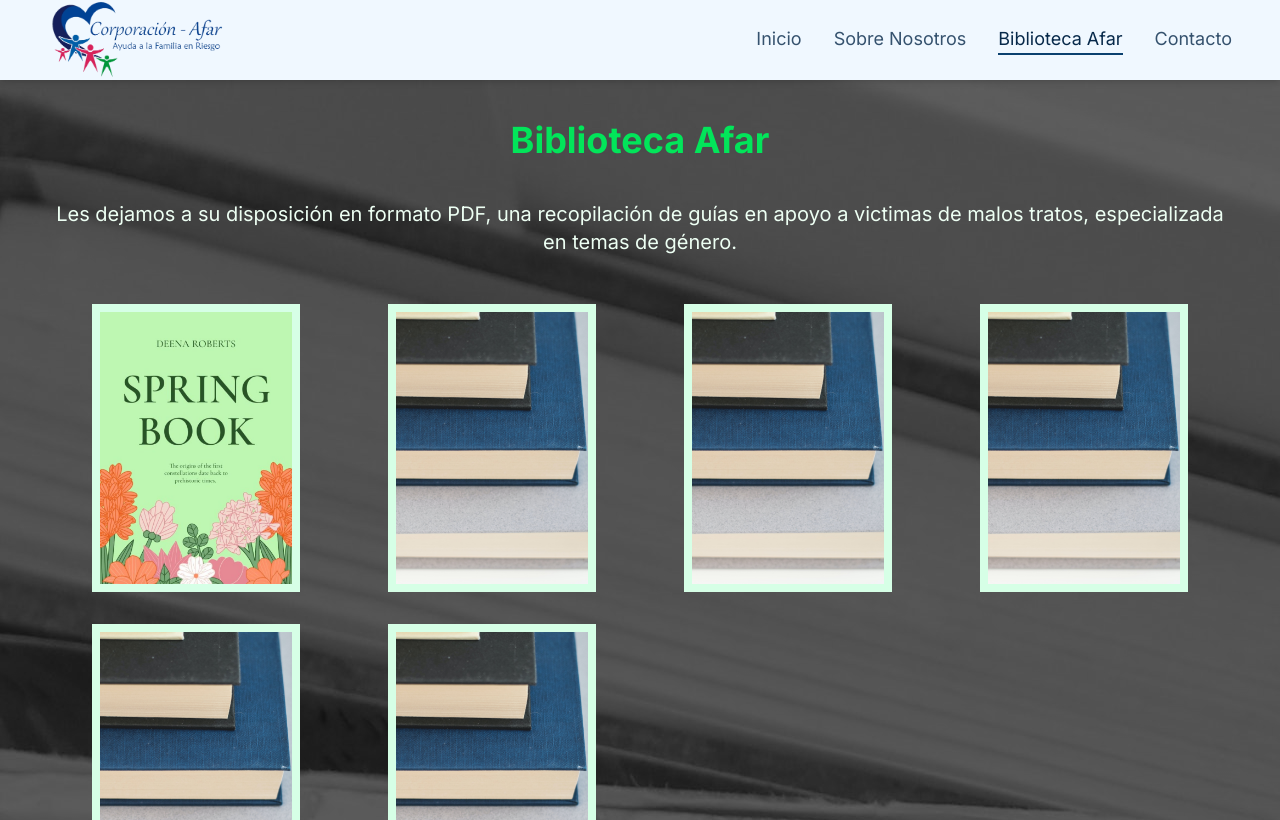
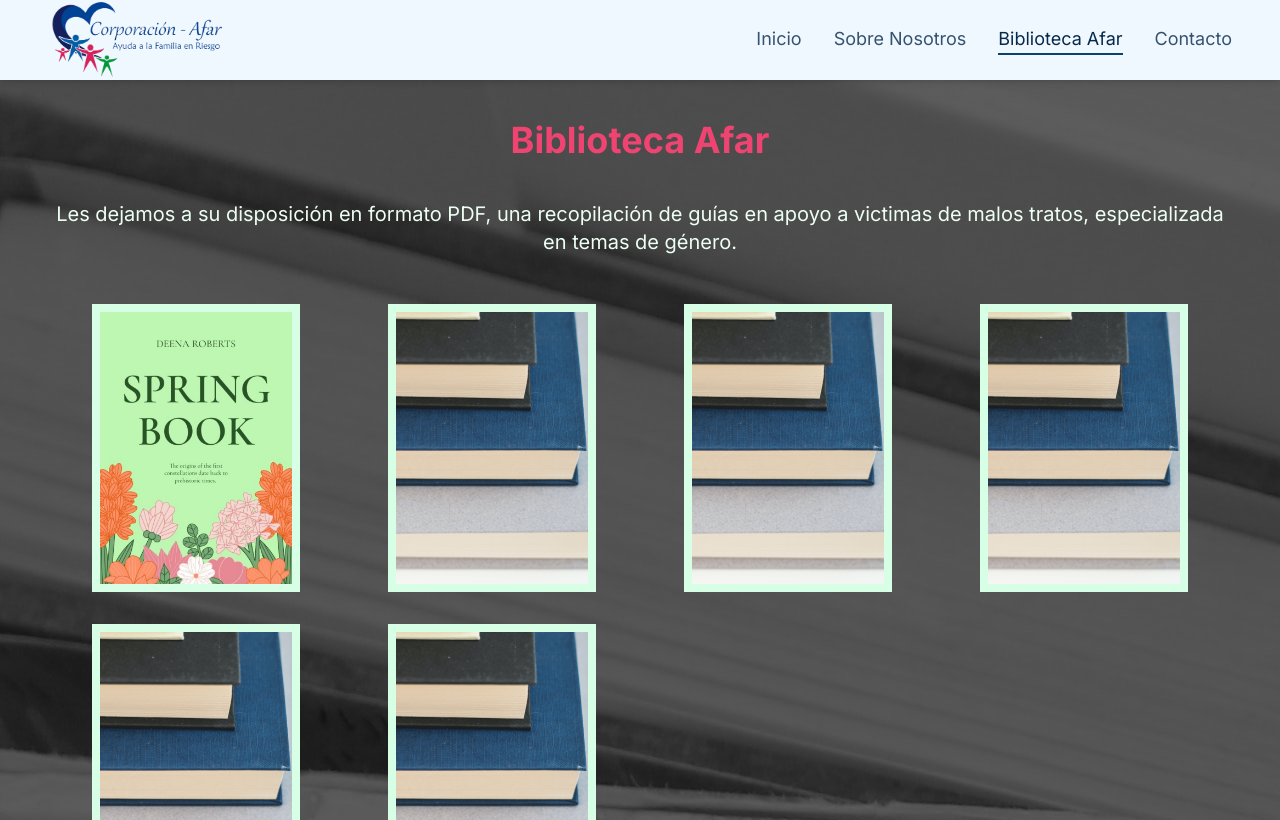
Before and after one commit to Ezfeik/corporacion-afar-website, a Next.js app: page /biblioteca in a window 1280 px wide. Shown: the top 820 px of the page. Built offline with nearby package versions, Linux system fonts and the light colour scheme.

Commit message:
Update section title styles and adds decorators

```diff
--- a/src/components/sections/SectionTitle.tsx
+++ b/src/components/sections/SectionTitle.tsx
@@ -1,12 +1,15 @@
 import React from 'react'
 
-function SectionTitle({ bgImgClass, colorClass = "text-secondary-500", children }: { bgImgClass?: string, colorClass?: string, children: string }) {
-  const textStyleClass = "py-6 lg:py-10 text-4xl text-center font-bold antialiased"
-  let styleClass = textStyleClass + " " + colorClass;
+function SectionTitle({ bgImgClass, textColorClass = "text-secondary-500", decoratorColorClass, children }: { bgImgClass?: string, textColorClass?: string, decoratorColorClass?: string, children: string }) {
+  const textStyleClass = "flex relative py-6 lg:py-10 text-3xl lg:text-4xl text-center font-bold antialiased w-fit mx-auto"
+  let styleClass = textStyleClass + " " + textColorClass;
   styleClass = bgImgClass ? styleClass + " " + bgImgClass : styleClass
 
+  const leftDecoratorStyleClass = decoratorColorClass ? decoratorColorClass + " w-12 h-1 my-auto me-4" : "";
+  const rightDecoratorStyleClass = decoratorColorClass ? decoratorColorClass + " w-12 h-1 my-auto ms-4" : "";
+
   return (
-    <h1 className={styleClass}>{ children }</h1>
+    <h1 className={styleClass}><span className={leftDecoratorStyleClass}></span>{ children }<span className={rightDecoratorStyleClass}></span></h1>
   )
 }
 
```
